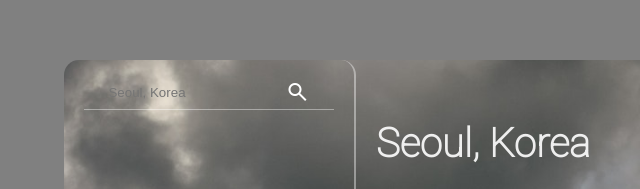
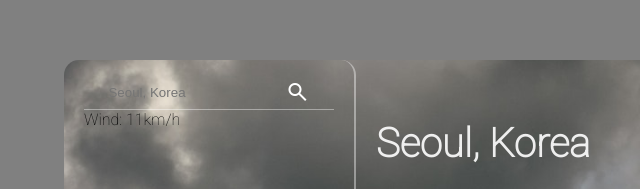
Before and after one commit to OneTooManyln/project_weather_app, a website built with webpack: page dist/index.html in a window 1280 px wide. Shown: the part 120-309 px from the top of the page, 0-640 px from the left. Built offline with nearby package versions, Linux system fonts and the light colour scheme.

Commit message:
Create container for sidebar weather info

```diff
--- a/dist/index.html
+++ b/dist/index.html
@@ -23,6 +23,9 @@
               placeholder="Seoul, Korea"
             />
             <span class="material-symbols-outlined">search</span>
+          </div>
+          <div class="additional-weather-info">
+            <div class="wind">Wind: 11km/h</div>
           </div>
         </div>
         <div class="dashboard-main-content-container">
```
